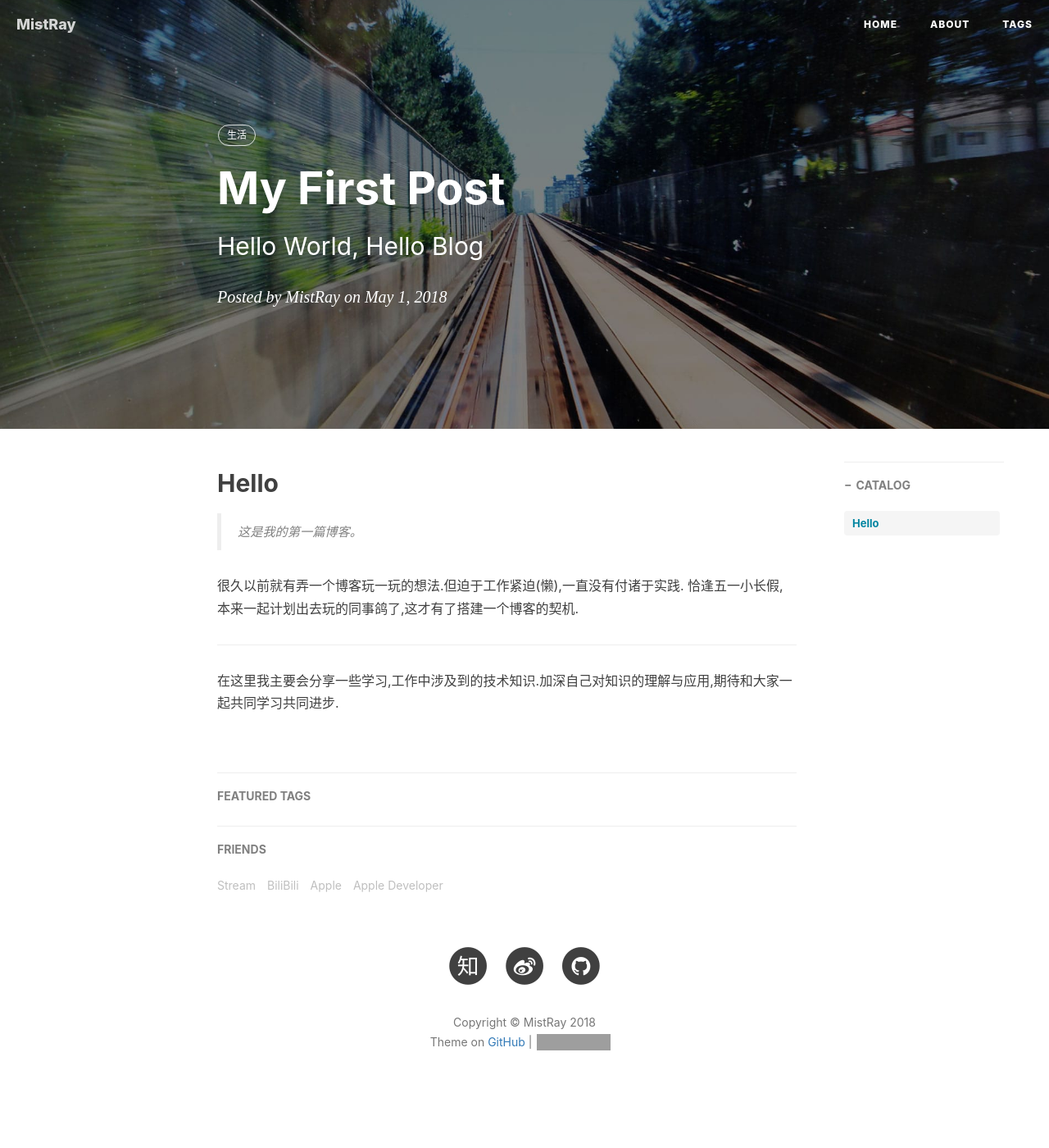
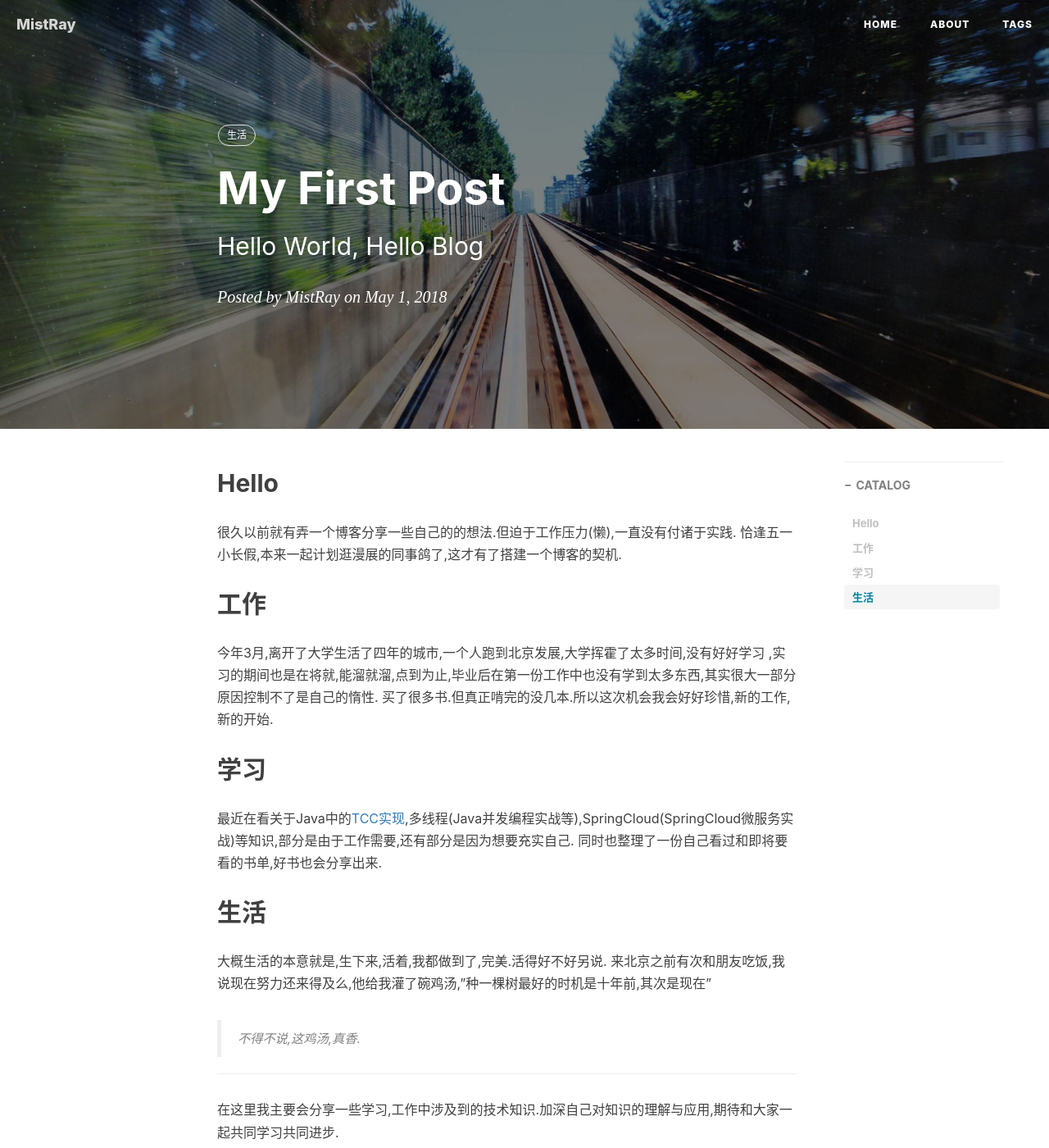
Before and after one commit to MistRay/mistray.github.io, a Jekyll site: the page built from _posts/2018-05-01-Hello-2018.md, in a window 1280 px wide and 1400 px high. Shown: the whole window at 82% size. Built offline with Jekyll 4.4.1, drawn with Linux system fonts in a browser that asks for light colours; nearby versions of some CDN libraries; comment, search, counter and statistics services are not loaded; grey boxes are pictures that could not be loaded.

Commit message:
修改微博文章

```diff
--- a/_posts/2018-05-01-Hello-2018.md
+++ b/_posts/2018-05-01-Hello-2018.md
@@ -10,9 +10,22 @@ tags:                               #标签
     - 生活
 ---
 ## Hello
->这是我的第一篇博客。
+很久以前就有弄一个博客分享一些自己的的想法.但迫于工作压力(懒),一直没有付诸于实践.
+恰逢五一小长假,本来一起计划逛漫展的同事鸽了,这才有了搭建一个博客的契机.
 
-很久以前就有弄一个博客玩一玩的想法.但迫于工作紧迫(懒),一直没有付诸于实践.
-恰逢五一小长假,本来一起计划出去玩的同事鸽了,这才有了搭建一个博客的契机.
+## 工作
+今年3月,离开了大学生活了四年的城市,一个人跑到北京发展,大学挥霍了太多时间,没有好好学习
+,实习的期间也是在将就,能溜就溜,点到为止,毕业后在第一份工作中也没有学到太多东西,其实很大一部分原因控制不了是自己的惰性.
+买了很多书.但真正啃完的没几本.所以这次机会我会好好珍惜,新的工作,新的开始.
+
+## 学习
+最近在看关于Java中的[TCC实现](https://github.com/prontera/spring-cloud-rest-tcc),多线程(Java并发编程实战等),SpringCloud(SpringCloud微服务实战)等知识,部分是由于工作需要,还有部分是因为想要充实自己.
+同时也整理了一份自己看过和即将要看的书单,好书也会分享出来.
+
+## 生活
+大概生活的本意就是,生下来,活着,我都做到了,完美.活得好不好另说.
+来北京之前有次和朋友吃饭,我说现在努力还来得及么,他给我灌了碗鸡汤,"种一棵树最好的时机是十年前,其次是现在"
+>不得不说,这鸡汤,真香.
+
 - - -
 在这里我主要会分享一些学习,工作中涉及到的技术知识.加深自己对知识的理解与应用,期待和大家一起共同学习共同进步.
```
